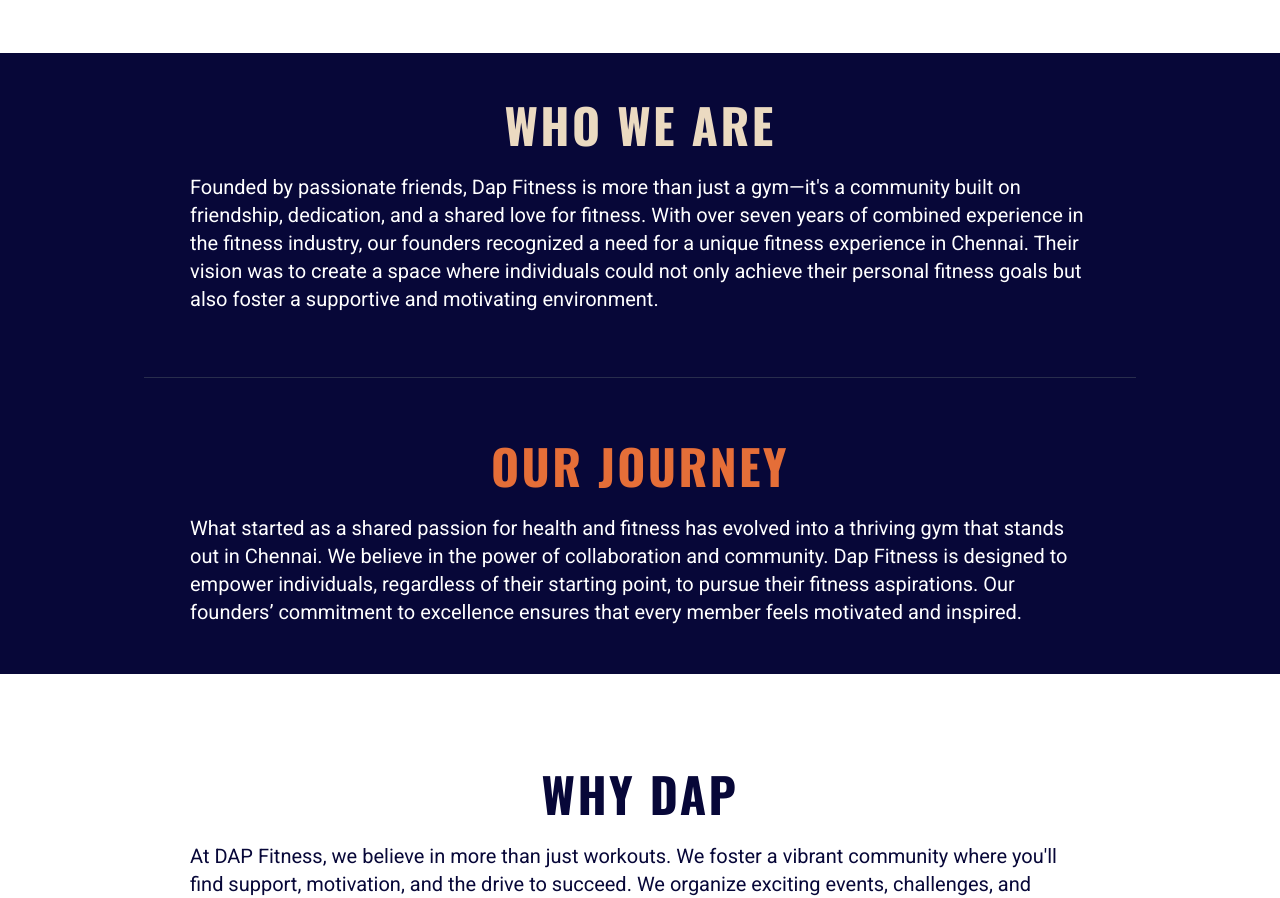
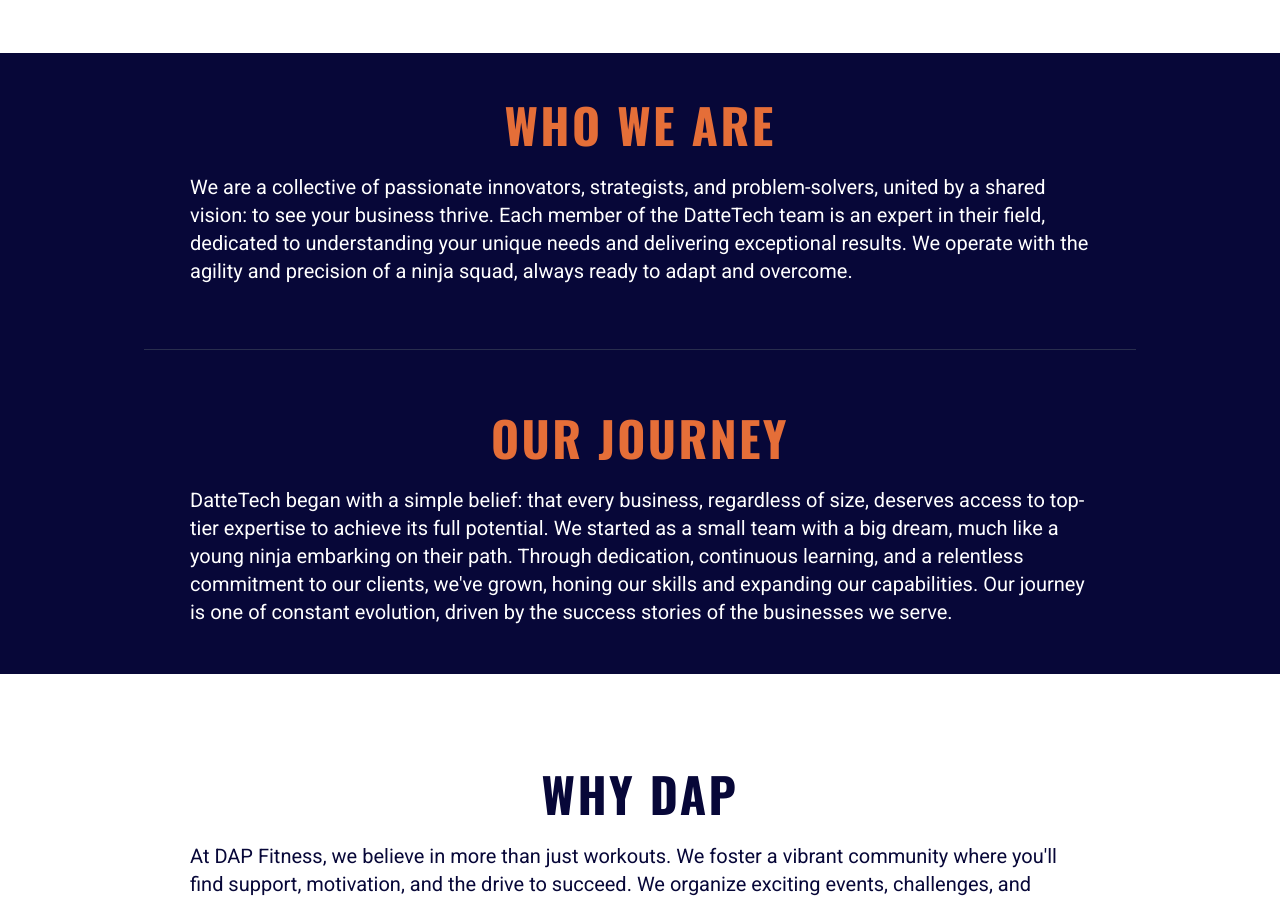
Before and after one commit to harshavarthanep/DatteTech, a Next.js app: page / in a window 1280 px wide. Shown: the part 1547-2445 px from the top of the page. Built offline with nearby package versions, Linux system fonts and the light colour scheme.

Commit message:
Update WhoWeAre.tsx

```diff
--- a/components/WhoWeAre.tsx
+++ b/components/WhoWeAre.tsx
@@ -20,7 +20,7 @@ const WhoWeAre = () => {
             initial="hidden"
             whileInView="show"
             viewport={{ once: false, amount: 0.2 }}
-            className="text-3xl md:text-4xl lg:text-5xl font-bold tracking-wider text-accent3"
+            className="text-3xl md:text-4xl lg:text-5xl font-bold tracking-wider text-accent"
           >
             WHO WE ARE
           </motion.h2>
@@ -29,16 +29,11 @@ const WhoWeAre = () => {
             initial="hidden"
             whileInView="show"
             viewport={{ once: false, amount: 0.2 }}
-            className="max-w-[900px] mx-auto text-base md:text-lg lg:text-xl text-white text-center lg:text-left leading-relaxed"
+            className="max-w-[900px] mx-auto text-base md:text-lg lg:text-xl text-white text-center lg:text-left leading-relaxed text-accent3"
           >
-            Founded by passionate friends, Dap Fitness is more than just a
-            gym—it&apos;s a community built on friendship, dedication, and a
-            shared love for fitness. With over seven years of combined
-            experience in the fitness industry, our founders recognized a need
-            for a unique fitness experience in Chennai. Their vision was to
-            create a space where individuals could not only achieve their
-            personal fitness goals but also foster a supportive and motivating
-            environment.
+            We are a collective of passionate innovators, strategists, and problem-solvers, united by a shared vision: to see your business thrive.
+            Each member of the DatteTech team is an expert in their field, dedicated to understanding your unique needs and delivering exceptional results.
+            We operate with the agility and precision of a ninja squad, always ready to adapt and overcome.
           </motion.p>
         </div>
 
@@ -61,14 +56,11 @@ const WhoWeAre = () => {
             initial="hidden"
             whileInView="show"
             viewport={{ once: false, amount: 0.2 }}
-            className="max-w-[900px] mx-auto text-base md:text-lg lg:text-xl text-white text-center lg:text-left leading-relaxed"
+            className="max-w-[900px] mx-auto text-base md:text-lg lg:text-xl text-white text-center lg:text-left leading-relaxed text-accent3"
           >
-            What started as a shared passion for health and fitness has evolved
-            into a thriving gym that stands out in Chennai. We believe in the
-            power of collaboration and community. Dap Fitness is designed to
-            empower individuals, regardless of their starting point, to pursue
-            their fitness aspirations. Our founders’ commitment to excellence
-            ensures that every member feels motivated and inspired.
+            DatteTech began with a simple belief: that every business, regardless of size, deserves access to top-tier expertise to achieve its full potential.
+            We started as a small team with a big dream, much like a young ninja embarking on their path. Through dedication, continuous learning, and a relentless commitment to our clients, we've grown, honing our skills and expanding our capabilities.
+            Our journey is one of constant evolution, driven by the success stories of the businesses we serve.
           </motion.p>
         </div>
       </div>
```
